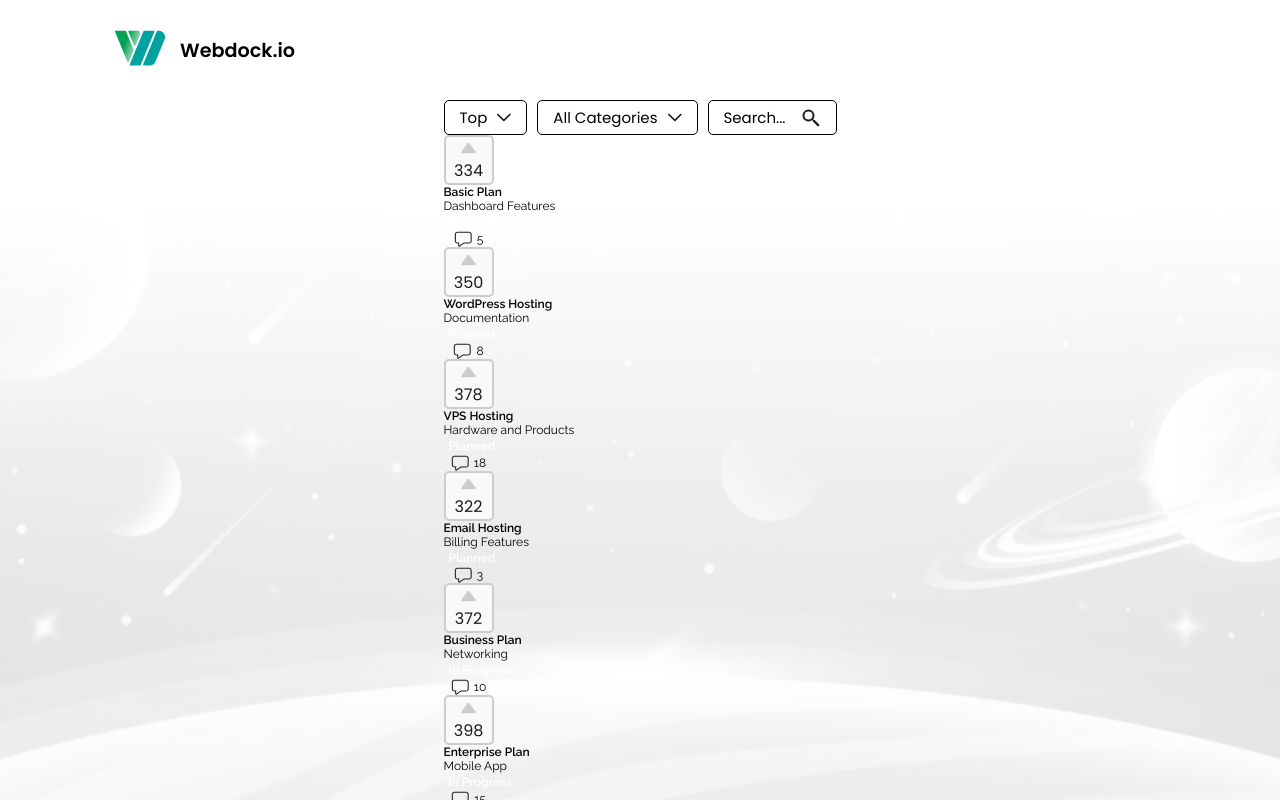
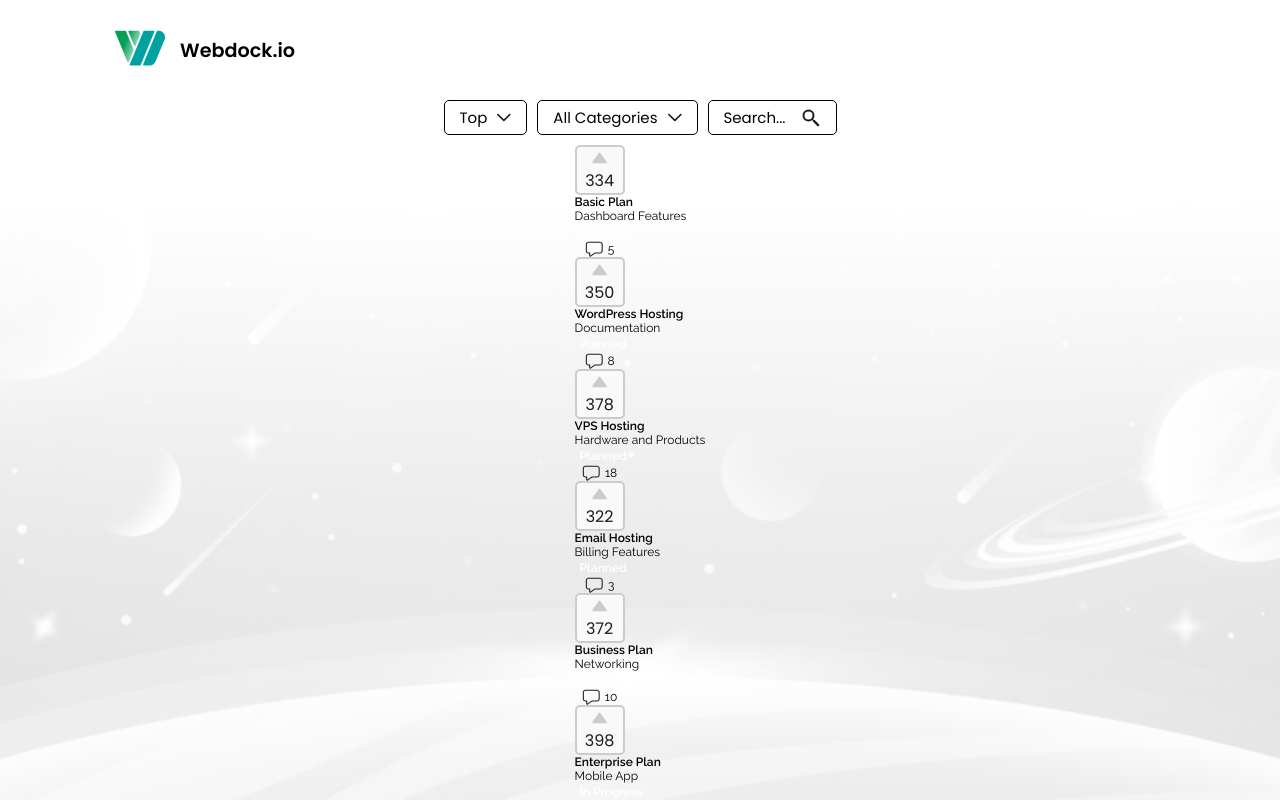
Before and after one commit to soklope/webdock, a React (Vite) app in the folder webdock-app/: page /sort in a window 1280 px wide. Shown: the top 800 px of the page. Built offline with nearby package versions, Linux system fonts and the light colour scheme.

Commit message:
FilterContainer.scss - display of filtered posts centered

```diff
--- a/webdock-app/src/components/SortFunctionAndFilterContainer/FilterContainer/FilterContainer.scss
+++ b/webdock-app/src/components/SortFunctionAndFilterContainer/FilterContainer/FilterContainer.scss
@@ -1,6 +1,12 @@
-
 
 .filter-buttons {
     display: flex;
     gap: 10px;
+    margin-bottom: 10px;
 }
+
+.filter-container {
+    display: flex;
+    flex-direction: column;  // To stack the filtered posts vertically
+    align-items: center;     // Center horizontally
+    }
```
